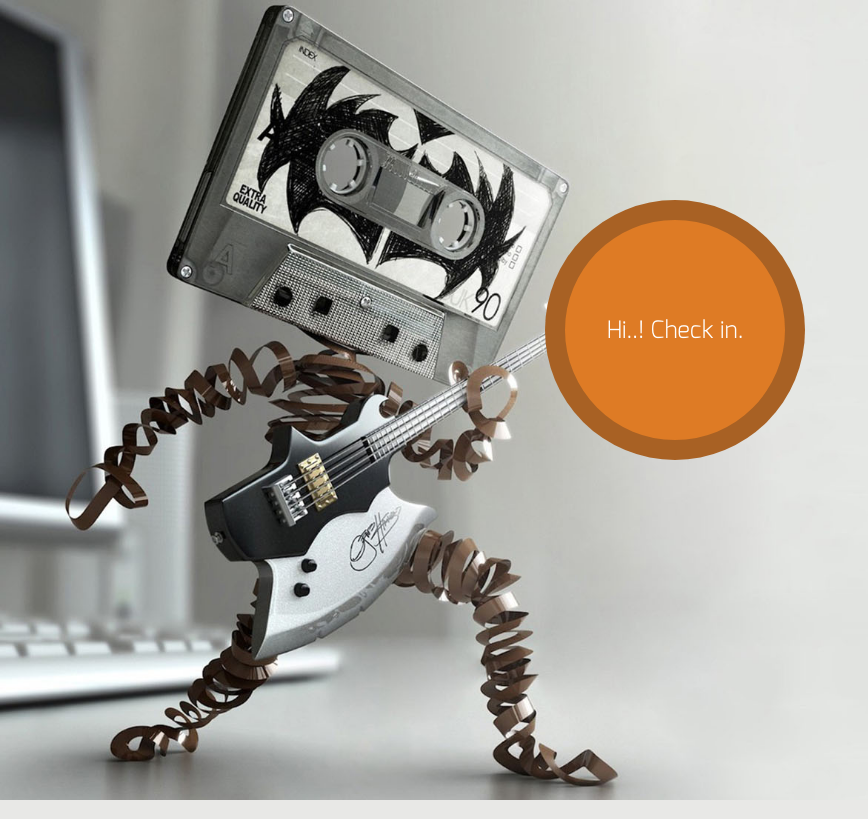
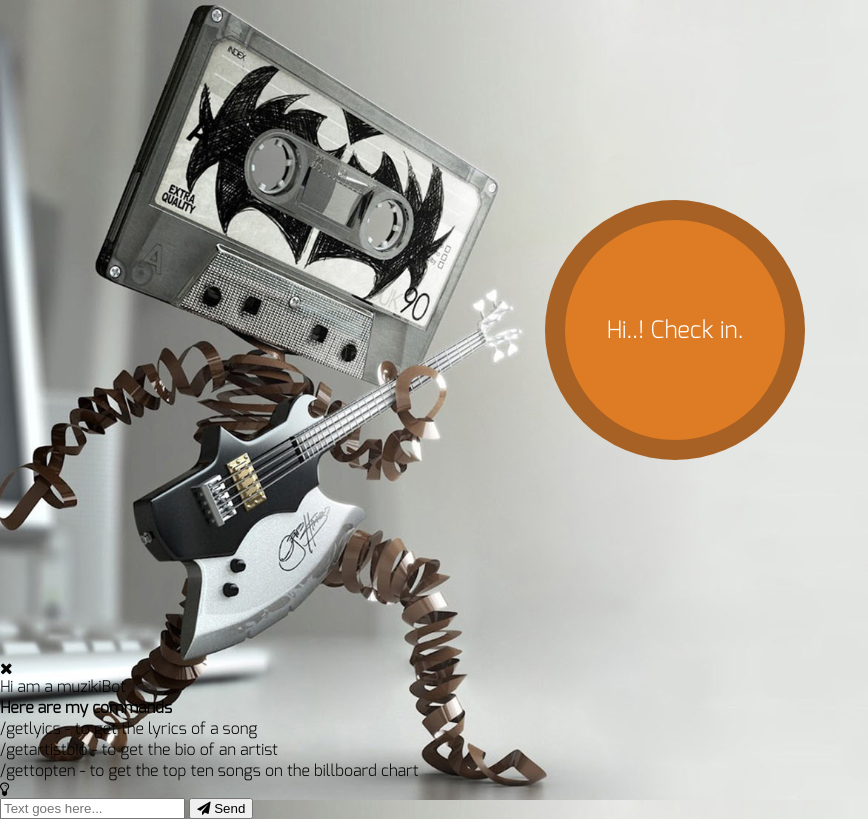
Before and after one commit to akuabonney/smoke, a PHP site: page / in a window 1280 px wide. Shown: the whole page, without its empty margins (0-868 px from the left). Run offline with PHP 8.4, Linux system fonts and the light colour scheme; some libraries are stand-ins or nearby versions.

Commit message:
updated index

```diff
--- a/index.php
+++ b/index.php
@@ -3,12 +3,54 @@
 	<title>muzikiBot</title>
 	<link rel="stylesheet" type="text/css" href="css/main.css">
 	<link rel="stylesheet" type="text/css" href="css/animate.css">
+	<link rel="stylesheet" href="css/font-awesome.css">
 	<script src="js/library/jquery-2.1.1.min.js"></script>
 	<script src="js/library/jquery.cycle.all.js"></script>
+
 </head>
 <body>
-	<div id="welbx" onclick="addcss()">
+	<div id="welbx" onclick="checkin()" class="animated bounceIn">
 		<button id="buttx">Hi..! Check in.</button>
 	</div>
+	<div id="chatwindowbx">
+		<div id="chatareabx" class="animated bounceInRight">
+			<div id="cttopbx">
+				<div class="closebx" onclick="closeall()">
+					<i class="fa fa-remove closex" aria-hidden="true"></i>
+				</div>
+				<div class="formcnt">
+					<div id="treadbx">
+						<div class="chtlinebx">
+							<div class="botchtbx">
+								<div class="chtxtbx botxt">Hi am a muzikiBot</div>
+							</div>
+						</div>
+						<div class="chtlinebx">
+							<div class="botchtbx">
+								<div class="chtxtbx botxt">
+									<strong>Here are my commands</strong><br>
+									/getlyics - to get the lyrics of a song<br>
+									/getartistbio - to get the bio of an artist<br>
+									/gettopten - to get the top ten songs on the billboard chart
+								</div>
+							</div>
+						</div>
+					</div>
+					<div id="actiontolbx">
+						<div class="commandbx">
+							<i class="fa fa-lightbulb-o cmdx" aria-hidden="true"></i>
+						</div>
+						<input type="text" id="textmesg" placeholder="Text goes here...">
+						<button id="sendbt" onclick="sendtxt()">
+							<i class="fa fa-send" aria-hidden="true"></i>
+							Send
+						</button>
+					</div>
+				</div>
+			</div>
+		</div>
+	</div>
+
+	<script src="js/action.js"></script>
 </body>
 </html>
```
